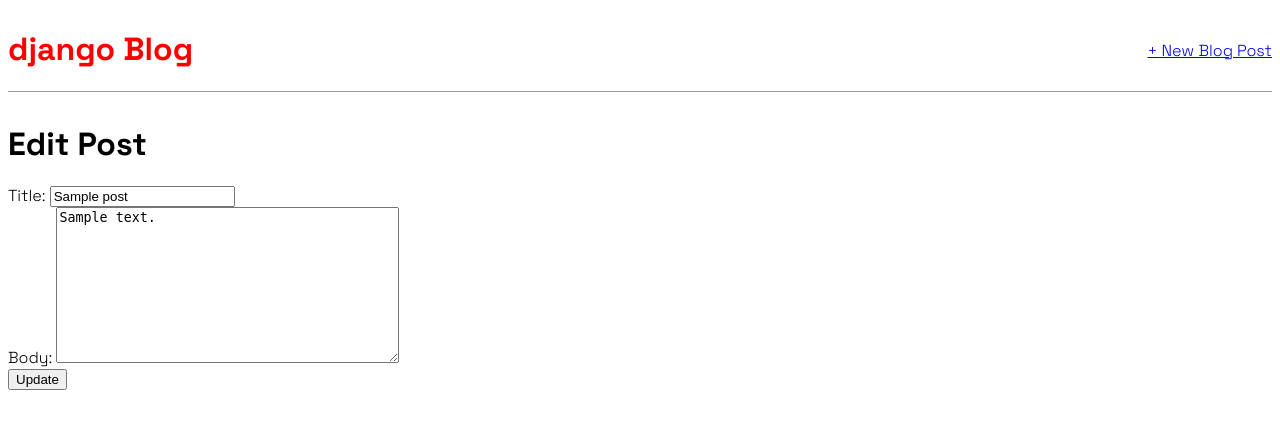
After one commit to rhythmd18/django-blog, a Django app: page /post/1/edit/ in a window 1280 px wide. The commit adds this page. Shown: the top 429 px of the page. Run offline with Django 5.2, Linux system fonts and the light colour scheme; tables that the repository leaves empty hold one stand-in row (values such as "Sample post").

Commit message:
Added new views

```diff
--- a/blog/urls.py
+++ b/blog/urls.py
@@ -3,6 +3,8 @@ from django.urls import path
 from . import views
 
 urlpatterns = [
-    path("", views.PostList.as_view(), name='home'),
-    path("post/<int:pk>/", views.post_detail, name='post_detail')
+    path("", views.BlogListView.as_view(), name='home'),
+    path("post/<int:pk>/", views.BlogDetailView.as_view(), name='post_detail'),
+    path("post/new/", views.BlogCreateView.as_view(), name='post_new'),
+    path("post/<int:pk>/edit/", views.BlogUpdateView.as_view(), name='post_edit')
 ]
--- a/blog/views.py
+++ b/blog/views.py
@@ -1,20 +1,23 @@
 from django.http import HttpRequest
 from django.shortcuts import render, get_object_or_404
-from django.views.generic import TemplateView
+from django.views.generic import TemplateView, ListView, DetailView, edit
 
 from .models import Post
 
-# Create your views here.
-class PostList(TemplateView):
+class BlogListView(ListView):
+    model = Post
     template_name = 'home.html'
 
-    def get_context_data(self, **kwargs):
-        context = super().get_context_data(**kwargs)
-        posts = Post.objects.all()
-        context['posts'] = posts
-        return context
+class BlogDetailView(DetailView):
+    model = Post
+    template_name = 'post_detail.html'
 
+class BlogCreateView(edit.CreateView):
+    model = Post
+    template_name = 'post_new.html'
+    fields = ['title', 'author', 'body']
 
-def post_detail(request: HttpRequest, pk):
-    post = get_object_or_404(Post, pk=pk)
-    return render(request, 'post_detail.html', {'post': post})
+class BlogUpdateView(edit.UpdateView):
+    model = Post
+    template_name = 'post_edit.html'
+    fields = ['title', 'body']
--- a/templates/base.html
+++ b/templates/base.html
@@ -12,7 +12,12 @@
 </head>
 <body>
     <header>
-        <h1><a href="{% url 'home' %}">django Blog</a></h1>
+        <div class="nav-left">
+            <h1><a href="{% url 'home' %}">django Blog</a></h1>
+        </div>
+        <div class="nav-right">
+            <a href="{% url 'post_new' %}">+ New Blog Post</a>
+        </div>
     </header>
     <div>
         {% block content %}
--- a/templates/home.html
+++ b/templates/home.html
@@ -1,7 +1,7 @@
 {% extends 'base.html' %}
 
 {% block content %}
-    {% for post in posts %}
+    {% for post in post_list %}
         <div class="post-entry">
             <h2><a href="{{ post.get_absolute_url }}">{{ post.title }}</a></h2>
             <p>Author: {{ post.author }}</p>
--- a/templates/post_detail.html
+++ b/templates/post_detail.html
@@ -5,4 +5,5 @@
         <h2>{{ post.title }}</h2>
         <p>{{ post.body }}</p>
     </div>
+    <a href="{% url 'post_edit' post.pk %}">+ Edit Blog Post</a>
 {% endblock %}
--- /dev/null
+++ b/templates/post_edit.html
@@ -0,0 +1,10 @@
+{% extends 'base.html' %}
+
+{% block content %}
+    <h1>Edit Post</h1>
+    <form action="" method="post">
+        {% csrf_token %}
+        {{ form }}
+        <input type="submit" value="Update">
+    </form>
+{% endblock %}
```
Also changed, not shown: templates/post_new.html (added, +10 -0 lines).
